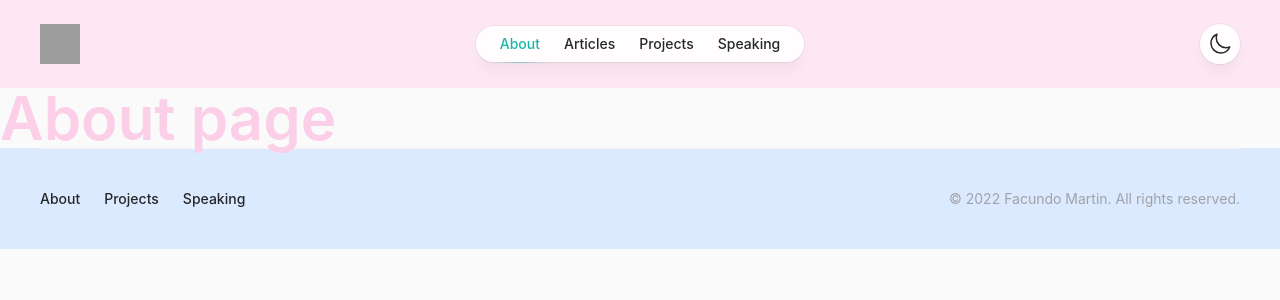
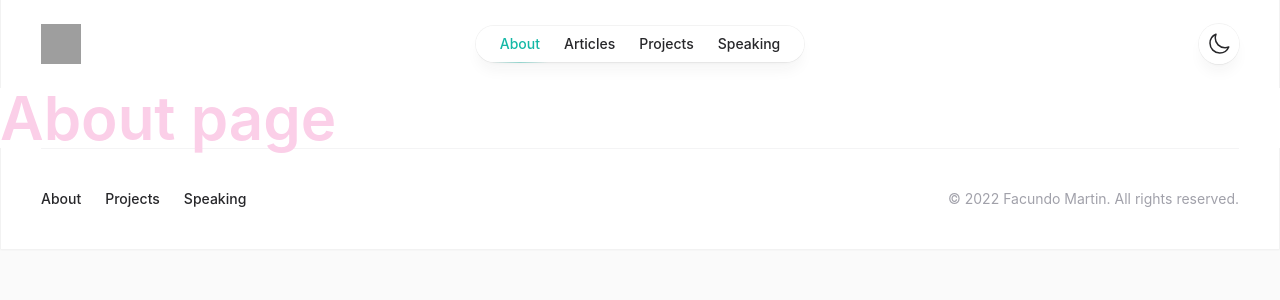
Before and after one commit to Facundo-Martin/portfolio-nextjs, a Next.js app: page /about in a window 1280 px wide. Shown: the top 300 px of the page. Built offline with nearby package versions, Linux system fonts and the light colour scheme; grey boxes are pictures that could not be loaded.

Commit message:
fixed css styles

```diff
--- a/src/components/Layout/Footer.tsx
+++ b/src/components/Layout/Footer.tsx
@@ -14,7 +14,7 @@ function NavLink({ href, children }: NavLinkProps) {
 
 function Footer() {
   return (
-    <footer className="wrapper bg-blue-100">
+    <footer className="wrapper shadow-sm border-x border-neutral-200/50 bg-white dark:bg-zinc-800 dark:border-neutral-700/50">
       <div className="border-t border-zinc-100 py-10 dark:border-zinc-700/40">
         <div className="flex flex-col items-center justify-between gap-6 sm:flex-row">
           <div className="flex gap-6 text-sm font-medium text-zinc-800 dark:text-zinc-200">
--- a/src/components/Layout/Header.tsx
+++ b/src/components/Layout/Header.tsx
@@ -5,7 +5,7 @@ import DesktopNavigation from './DesktopNavigation';
 
 function Header() {
   return (
-    <header className="wrapper flex items-center justify-between py-6 bg-pink-100">
+    <header className="wrapper flex items-center justify-between py-6 bg-white dark:bg-zinc-800 shadow-sm border-x border-neutral-200/50 dark:border-neutral-700/50">
       <Link href="/">
         <a className="w-10 hover:scale-110 transform transition ease-in-out duration-700">
           <Image src="/vercel.svg" alt="profile image" width={20} height={20} layout="responsive" />
--- a/src/components/Layout/Layout.tsx
+++ b/src/components/Layout/Layout.tsx
@@ -10,7 +10,7 @@ const Layout: React.FC<LayoutProps> = (props) => {
   return (
     <>
       <Header />
-      <main className="max-w-screen-xl mx-auto">{props.children}</main>
+      <main className="max-w-screen-xl mx-auto bg-white dark:bg-zinc-800">{props.children}</main>
       <Footer />
     </>
   );
--- a/src/pages/_document.tsx
+++ b/src/pages/_document.tsx
@@ -4,7 +4,7 @@ function Document() {
   return (
     <Html className="h-full antialiased" lang="en">
       <Head />
-      <body className="flex h-full flex-col bg-zinc-50 dark:bg-zinc-800">
+      <body className="flex h-full flex-col bg-zinc-50 dark:bg-black ">
         <Main />
         <NextScript />
       </body>
```
